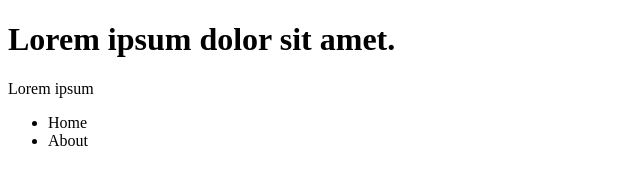
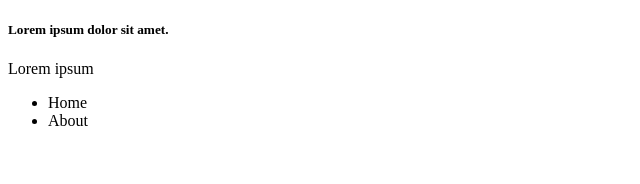
Before and after one commit to devmuhammadmustafa/test, a plain HTML site: page index.html in a window 1280 px wide. Shown: the whole page, without its empty margins (0-640 px from the left). Drawn offline with Linux system fonts and the light colour scheme.

Commit message:
h1 to h5

```diff
--- a/index.html
+++ b/index.html
@@ -7,7 +7,7 @@
     <title>Document</title>
   </head>
   <body>
-    <h1>Lorem ipsum dolor sit amet.</h1>
+    <h5>Lorem ipsum dolor sit amet.</h5>
     <p>Lorem ipsum</p>
     <ul>
       <li><a>Home</a></li>
```
